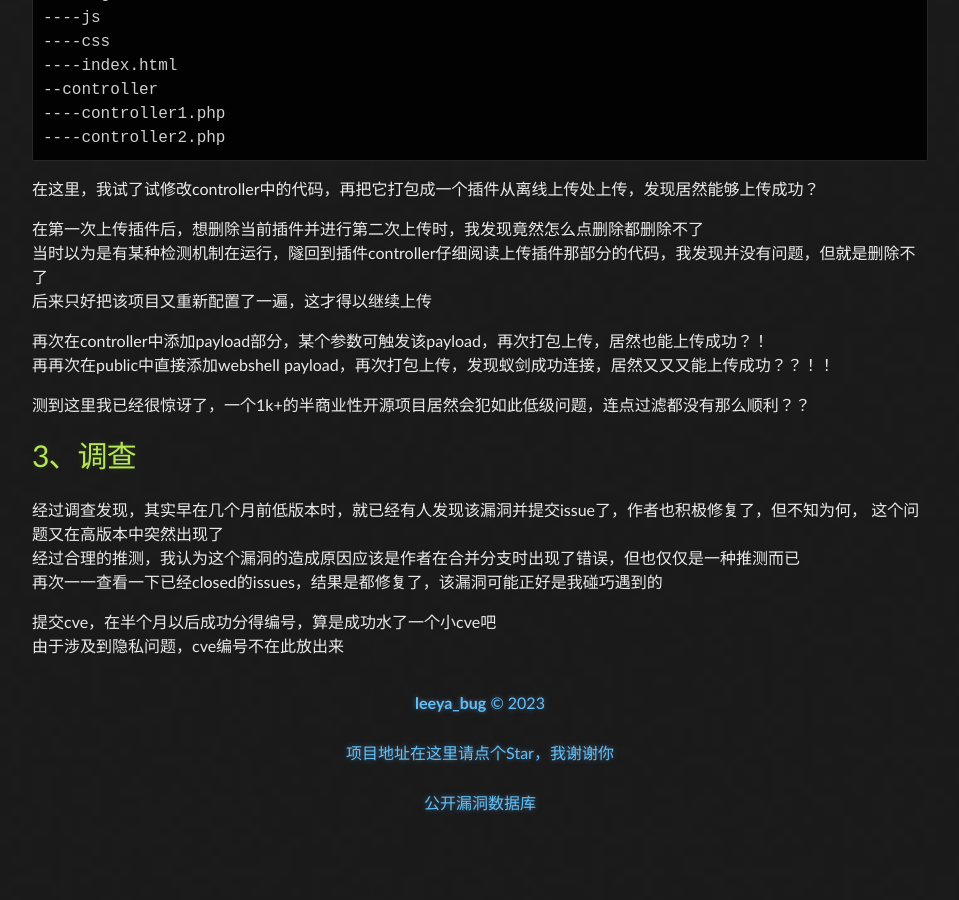
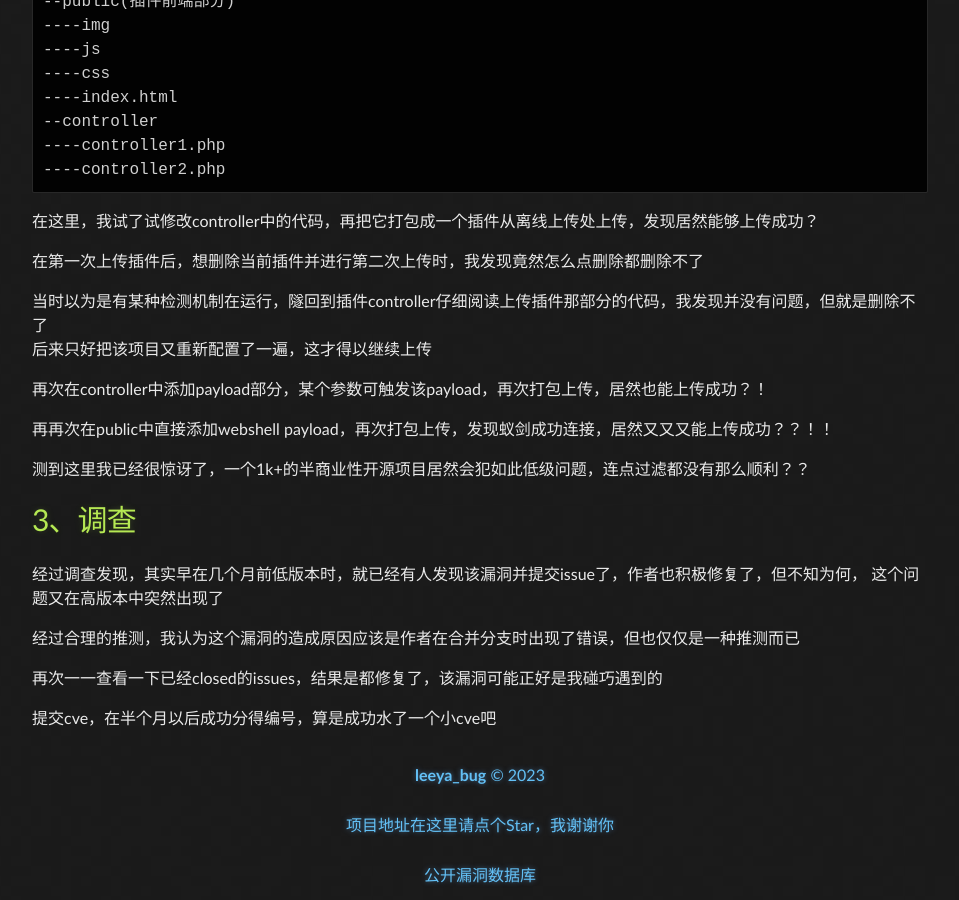
Before and after one commit to Leeyangee/leeyangee.github.io, a Jekyll site: the page built from _posts/2023-06-25-CVE实战 快速挖掘-水国产开源项目0day漏洞.md, in a window 1280 px wide and 900 px high, scrolled down 1091 px. Shown: the whole window, without its empty margins (160-1119 px from the left). Built offline with Jekyll 4.4.1, drawn with Linux system fonts in a browser that asks for light colours; before the commit the page ends 1919 px from its top, so only the background shows below that.

Commit message:
Update 2023-06-25-CVE实战 快速挖掘-水国产开源项目0day漏洞.md

````diff
--- a/_posts/2023-06-25-CVE实战 快速挖掘-水国产开源项目0day漏洞.md
+++ b/_posts/2023-06-25-CVE实战 快速挖掘-水国产开源项目0day漏洞.md
@@ -16,7 +16,9 @@ published: true
 再已知在这几个月时间内没有新功能被加入，在这类情况下，黑盒为主、白盒辅助必然成了主要测试方式，也主要关照xss、文件上传、未授权访问等此类漏洞点
 
 正式搭建项目，该项目采用的是基于ThinkPHP6.1框架延伸的经典全栈式的mvc模型，相信各位是很熟悉了的
+
 安装时自动配置库表数据，环境只需配置数据库用户名、密码即可一键自动安装，部署非常快速方便
+
 我们先看后台部分，后台部分分为经典的以下几个板块
 ```
 系统设置
@@ -45,18 +47,21 @@ published: true
 在这里，我试了试修改controller中的代码，再把它打包成一个插件从离线上传处上传，发现居然能够上传成功？
 
 在第一次上传插件后，想删除当前插件并进行第二次上传时，我发现竟然怎么点删除都删除不了
+
 当时以为是有某种检测机制在运行，隧回到插件controller仔细阅读上传插件那部分的代码，我发现并没有问题，但就是删除不了
 后来只好把该项目又重新配置了一遍，这才得以继续上传
 
 再次在controller中添加payload部分，某个参数可触发该payload，再次打包上传，居然也能上传成功？！
+
 再再次在public中直接添加webshell payload，再次打包上传，发现蚁剑成功连接，居然又又又能上传成功？？！！
 
 测到这里我已经很惊讶了，一个1k+的半商业性开源项目居然会犯如此低级问题，连点过滤都没有那么顺利？？
 
 # [](#header-1)3、调查
 经过调查发现，其实早在几个月前低版本时，就已经有人发现该漏洞并提交issue了，作者也积极修复了，但不知为何， 这个问题又在高版本中突然出现了
+
 经过合理的推测，我认为这个漏洞的造成原因应该是作者在合并分支时出现了错误，但也仅仅是一种推测而已
+
 再次一一查看一下已经closed的issues，结果是都修复了，该漏洞可能正好是我碰巧遇到的
 
 提交cve，在半个月以后成功分得编号，算是成功水了一个小cve吧
-由于涉及到隐私问题，cve编号不在此放出来
````
